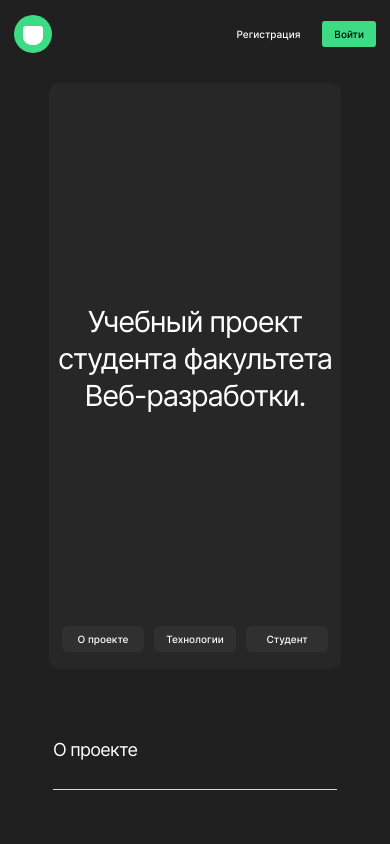
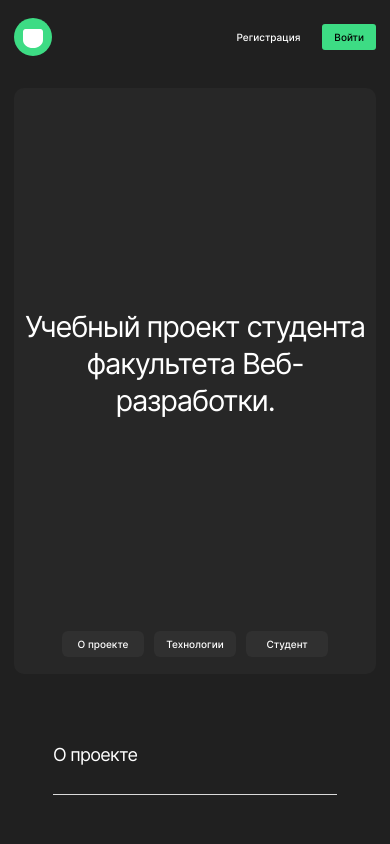
Before and after one commit to hideto13/movies-explorer-frontend, a React (Create React App) app: page / in a window 390 px wide. Shown: the top 844 px of the page. Built offline with nearby package versions, Linux system fonts and the light colour scheme.

Commit message:
Fix adaptive design

```diff
--- a/src/components/Header/Header.css
+++ b/src/components/Header/Header.css
@@ -35,15 +35,9 @@
   height: 38px;
 }
 
-@media (max-width: 1023px) {
-  .header {
-    padding: 15px 30px;
-  }
-}
-
 @media (max-width: 767px) {
   .header {
-    padding: 15px 14px 16px;
+    padding: 18px 14px;
   }
   .header__link {
     font-size: 10px;
--- a/src/components/MoviesCardList/MoviesCardList.css
+++ b/src/components/MoviesCardList/MoviesCardList.css
@@ -4,6 +4,7 @@
   min-height: 619px;
   align-content: start;
   display: grid;
+  justify-content: center;
   margin: 0 auto;
   grid-template-columns: repeat(3, minmax(min-content, 360px));
   column-gap: 30px;
--- a/src/components/Promo/Promo.css
+++ b/src/components/Promo/Promo.css
@@ -1,13 +1,16 @@
 .promo {
+  margin: 0 auto;
+  max-width: 1280px;
+}
+
+.promo__container {
   max-width: 1200px;
-  background: #272727;
-  margin: 0 auto;
-  margin-top: 20px;
   padding: 30px;
   border-radius: 10px;
   box-sizing: border-box;
+  background: #272727;
+  margin: 20px 40px 0;
 }
-
 .promo__title {
   max-width: 730px;
   margin: 130px auto 151px;
@@ -19,9 +22,9 @@
 }
 
 @media (max-width: 1023px) {
-  .promo {
-    max-width: 728px;
+  .promo__container {
     padding: 30px 24px;
+    margin: 20px 20px 0;
   }
   .promo__title {
     margin: 320px auto 314px;
@@ -31,9 +34,8 @@
 }
 
 @media (max-width: 767px) {
-  .promo {
-    margin-top: 14px;
-    max-width: 292px;
+  .promo__container {
+    margin: 14px 14px 0;
     padding: 17px 0;
   }
   .promo__title {
--- a/src/components/Promo/Promo.js
+++ b/src/components/Promo/Promo.js
@@ -4,11 +4,12 @@ import "./Promo.css";
 function Promo() {
   return (
     <section className="promo">
-      <h1 className="promo__title">
-        Учебный проект студента факультета Веб-разработки.
-      </h1>
-
-      <NavTab />
+      <div className="promo__container">
+        <h1 className="promo__title">
+          Учебный проект студента факультета Веб-разработки.
+        </h1>
+        <NavTab />
+      </div>
     </section>
   );
 }
```
